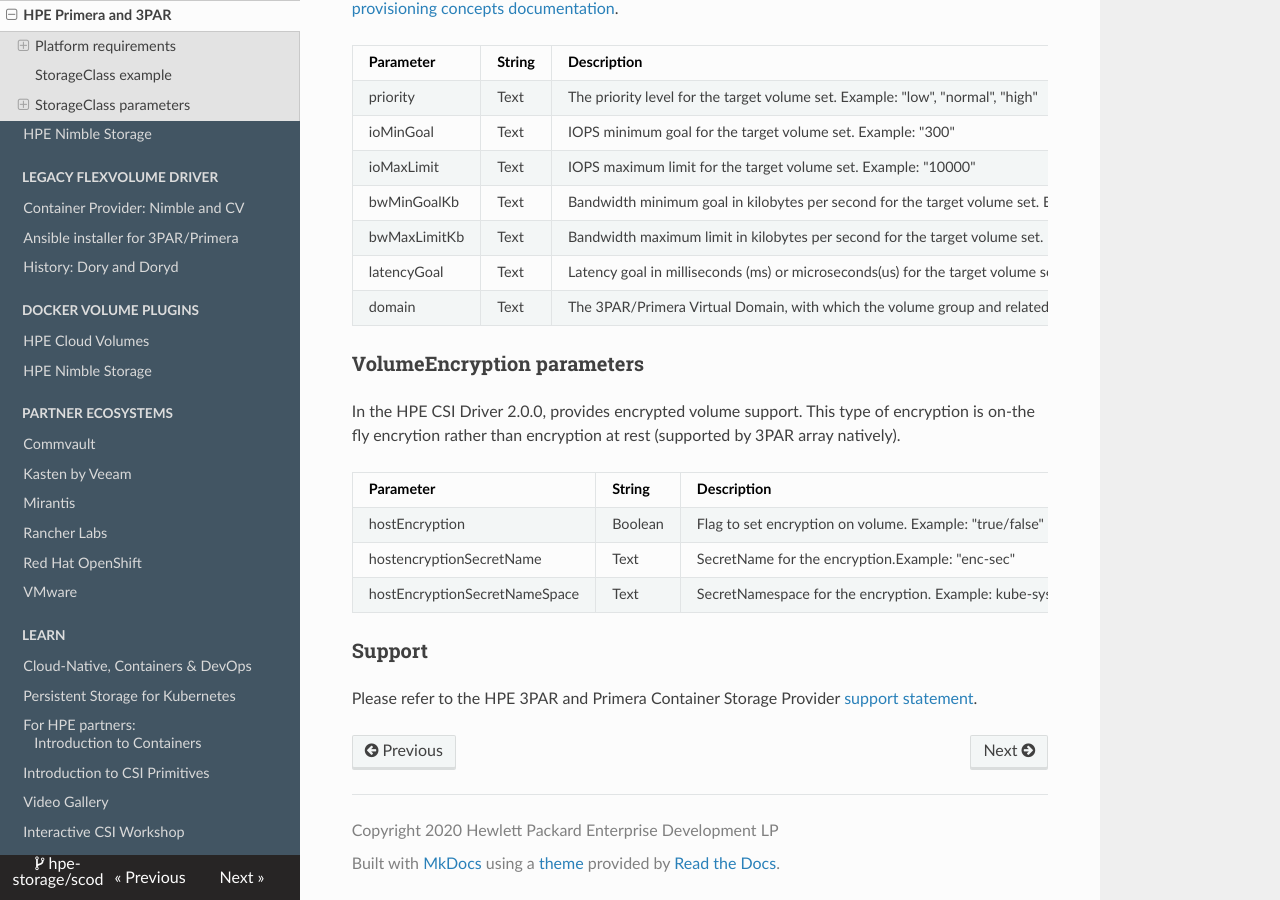
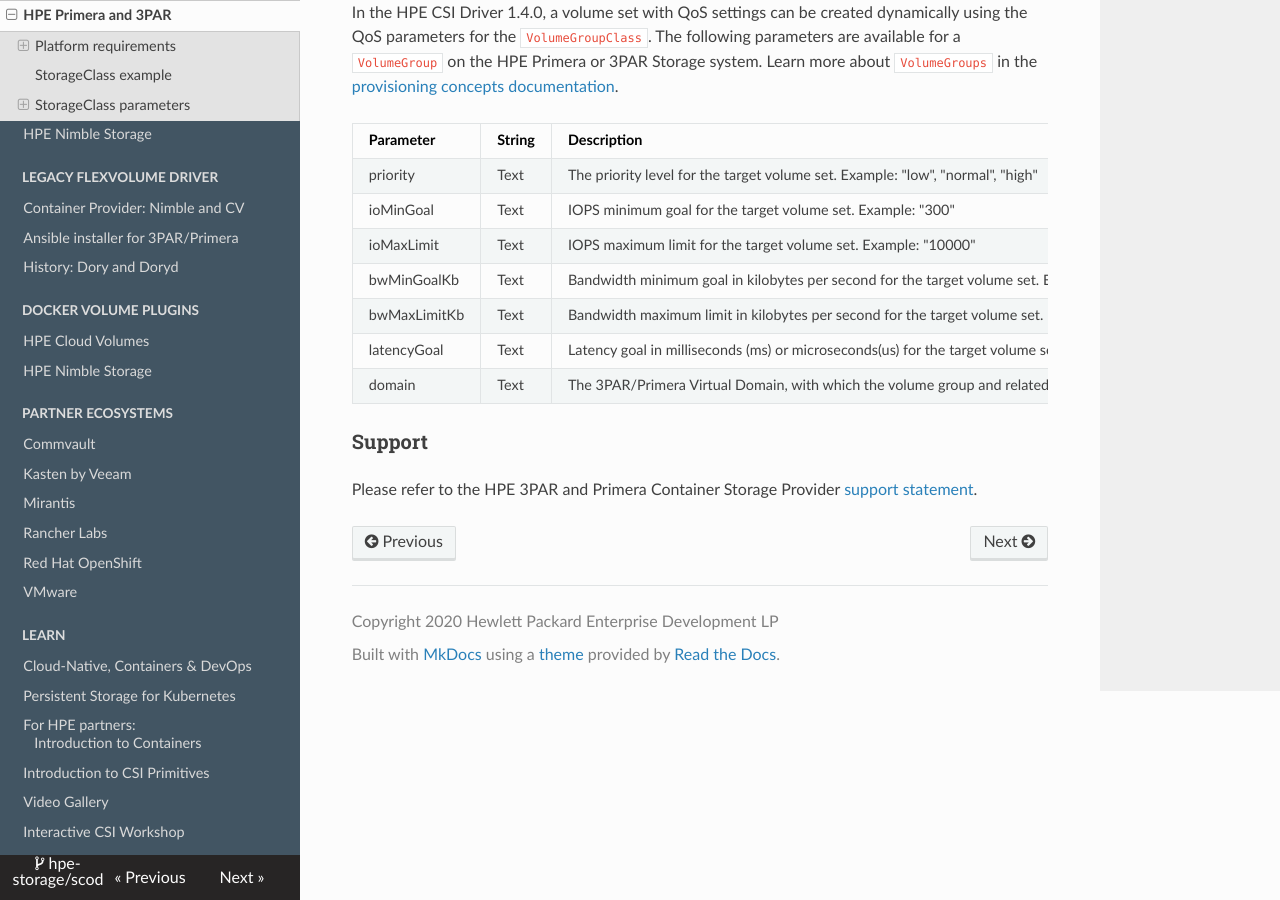
Before and after one commit to hpe-storage/scod, an MkDocs documentation site: the page built from docs/container_storage_provider/hpe_3par_primera/index.md, in a window 1280 px wide and 900 px high, scrolled down 9693 px. Built offline with MkDocs 1.6.1, drawn with Linux system fonts in a browser that asks for light colours; nearby versions of some CDN libraries; some of the changed text lies outside the part shown.

```diff
--- a/docs/container_storage_provider/hpe_3par_primera/index.md
+++ b/docs/container_storage_provider/hpe_3par_primera/index.md
@@ -303,17 +306,6 @@
 | latencyGoal        | Text    | Latency goal in milliseconds (ms) or microseconds(us) for the target volume set. Example: "300ms" or "500us" |
 | domain        | Text    | The 3PAR/Primera Virtual Domain, with which the volume group and related objects are associated with. Example: "sample_domain" |
 
-
-### VolumeEncryption parameters
-
-In the HPE CSI Driver 2.0.0, provides encrypted volume support. This type of encryption is on-the fly encrytion rather than encryption at rest (supported by 3PAR array natively).
-
-| Parameter           | String  | Description |
-| ------------------ | ------- | ----------- |
-| hostEncryption        | Boolean    | Flag to set encryption on volume. Example: "true/false" |
-| hostencryptionSecretName        | Text    | SecretName for the encryption.Example: "enc-sec" |
-| hostEncryptionSecretNameSpace   | Text    | SecretNamespace for the encryption. Example: kube-system |
-
 ### Support
 
 Please refer to the HPE 3PAR and Primera Container Storage Provider [support statement](../../legal/support/index.md#hpe_primera_and_hpe_3par_container_storage_provider_support).
```
Also changed, not shown: other parts of docs/container_storage_provider/hpe_3par_primera/index.md (+4 -1 lines).
